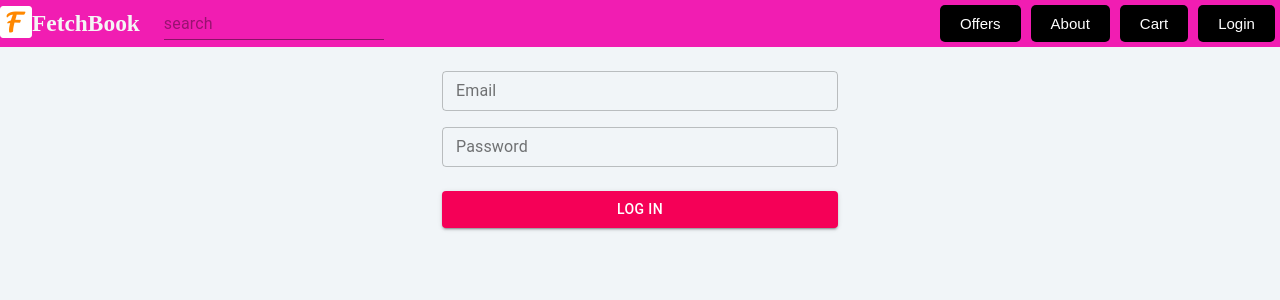
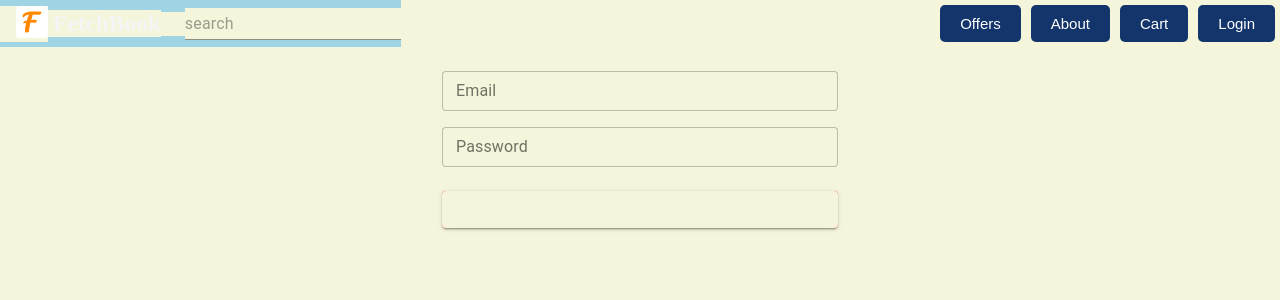
Before and after one commit to Aarya-S/fetchbook, a React (Create React App) app: page /login in a window 1280 px wide. Shown: the top 300 px of the page. Built offline with nearby package versions, Linux system fonts and the light colour scheme.

Commit message:
hover, logo fix, list adjust

```diff
--- a/package.json
+++ b/package.json
@@ -8,6 +8,7 @@
     "@testing-library/jest-dom": "^5.14.1",
     "@testing-library/react": "^11.2.7",
     "@testing-library/user-event": "^12.8.3",
+    "material-ui-search-bar": "^1.0.0",
     "react": "^17.0.2",
     "react-dom": "^17.0.2",
     "react-icons": "^4.2.0",
--- a/src/components/Home.jsx
+++ b/src/components/Home.jsx
@@ -25,12 +25,20 @@
     'https://images-na.ssl-images-amazon.com/images/I/71e5m7xQd0L._AC_UL200_SR200,200_.jpg',
    title: 'The Vanishing Half: A Novel',
    author: 'Brit',
-  }
+  },
+  {
+    id: 1,
+    img:
+     'https://images-na.ssl-images-amazon.com/images/I/81eB%2B7%2BCkUL._AC_UL200_SR200,200_.jpg',
+    title: 'I Love You to the Moon and Back',
+    author: 'Amelia Hepworth',
+   }
  ]
 
  const Sliderdata=[
 {image:'https://images-na.ssl-images-amazon.com/images/I/71e5m7xQd0L._AC_UL200_SR200,200_.jpg'},
 {image: 'https://images-na.ssl-images-amazon.com/images/I/71aLultW5EL._AC_UL200_SR200,200_.jpg'},
+{image:'https://images-na.ssl-images-amazon.com/images/I/71e5m7xQd0L._AC_UL200_SR200,200_.jpg'},
 {image:'https://images-na.ssl-images-amazon.com/images/I/71e5m7xQd0L._AC_UL200_SR200,200_.jpg'}]
 
 class populate extends Component{
--- a/src/components/Navbar.jsx
+++ b/src/components/Navbar.jsx
@@ -9,7 +9,8 @@
         textDecoration: 'none',
         color: 'whitesmoke',
         fontFamily: 'Roboto sans-serif',
-        fontSize: '20px'
+        fontSize: '20px',
+        paddingLeft: '5px'
     }
 
     const navStyle = {
@@ -19,7 +20,7 @@
 
     return (
       <nav>
-          <Link to='/'><img src={logo} className='logo-img' alt='Logo' /></Link>
+          <Link to='/'><img src={logo} style={{ marginLeft: '1rem' }}  className='logo-img' alt='Logo' /></Link>
           <Link style={logoStyle} to='/'>
               <h3 className='logo'>FetchBook</h3>
           </Link>
--- a/src/css/Details.css
+++ b/src/css/Details.css
@@ -1,14 +1,18 @@
 .slider_book {
-    position: absolute;
-    height: 40vh;
-    width: 60vh;
-    justify-content: left;
-    align-items: center;
+  position: absolute;
+  height: 80vh;
+  width: 80vh;
+  padding: 10px;
+  padding-top: 50px;
+  padding-left: 50px;
+  justify-content: left;
+  align-items: center;
 }
 
 .image_book {
-  width: 300px;
-  height: 300px;
+  width: 400px;
+  height: 400px;
+  border: rgb(52, 142, 148);
   border-radius: 10px;
 }
 
--- a/src/css/Home.css
+++ b/src/css/Home.css
@@ -1,26 +1,27 @@
-*{
+* {
   margin: 0;
   padding: 0;
   box-sizing: border-box;
+  background-color: beige;
 }
 
 body {
-  font-family: -apple-system, BlinkMacSystemFont, 'Segoe UI', Roboto, Oxygen,
-    Ubuntu, Cantarell, 'Open Sans', 'Helvetica Neue', sans-serif;
+  font-family: -apple-system, BlinkMacSystemFont, "Segoe UI", Roboto, Oxygen,
+    Ubuntu, Cantarell, "Open Sans", "Helvetica Neue", sans-serif;
   background: #f1f5f8;
   color: #222;
 }
 
 .booklist {
   width: 90vw;
-  max-width: 1170px;
-  margin: 5rem auto;
+  max-width: 1000px;
+  margin: 70px;
   display: grid;
-  gap: 2rem;
+  gap: 20px;
 }
 @media screen and (min-width: 768px) {
   .booklist {
-    grid-template-columns: repeat(3, 1fr);
+    grid-template-columns: repeat(4, 1fr);
     /* align-items: start; */
   }
 }
@@ -29,6 +30,7 @@
   background: #fff;
   border-radius: 1rem;
   padding: 1rem 2rem;
+  opacity: 0.8;
 }
 .book h1 {
   margin-top: 0.5rem;
@@ -41,16 +43,26 @@
 .book p {
   margin-top: 0.5rem;
 }
+
+.book:hover {
+  opacity: 1;
+}
+
 .slider {
   position: relative;
   height: 60vh;
   display: flex;
   justify-content: center;
   align-items: center;
+  opacity: 0.8;
+}
+
+.slider:hover {
+  opacity: 1;
 }
 
 .image {
-  width: 1600px;
+  width: 1500px;
   height: 300px;
   border-radius: 10px;
 }
@@ -60,7 +72,7 @@
   top: 50%;
   right: 32px;
   font-size: 3rem;
-  color: #000;
+  color: rgb(204, 121, 121);
   z-index: 10;
   cursor: pointer;
   user-select: none;
@@ -71,7 +83,7 @@
   top: 50%;
   left: 32px;
   font-size: 3rem;
-  color: #000;
+  color: rgb(204, 121, 121);
   z-index: 10;
   cursor: pointer;
   user-select: none;
--- a/src/css/Navbar.css
+++ b/src/css/Navbar.css
@@ -6,8 +6,8 @@
   display: flex;
   justify-content: flex-start;
   align-items: center;
-  background-color: rgb(241, 29, 178);
-  color: whitesmoke;
+  background-color: rgb(29, 163, 241, 0.4);
+  color: white;
 }
 
 .navbarLinks {
@@ -15,12 +15,12 @@
   display: flex;
   justify-content: flex-end;
   align-items: center;
-  list-style-type: none;
+  list-style-type: circle;
 }
 
 /*BUTTON STYLE*/
 .btn-black {
-  background: #000;
+  background: rgb(19, 53, 107);
   color: #fff;
   border: none;
   padding: 10px 20px;
```
Also changed, not shown: 1 other file (tests, documents, lock files or other folders).
